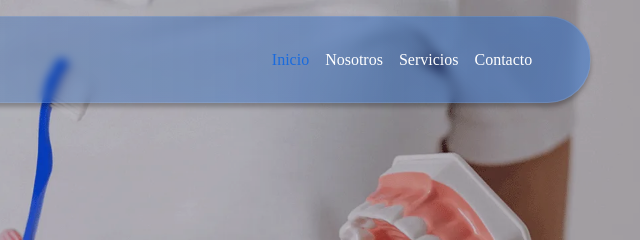
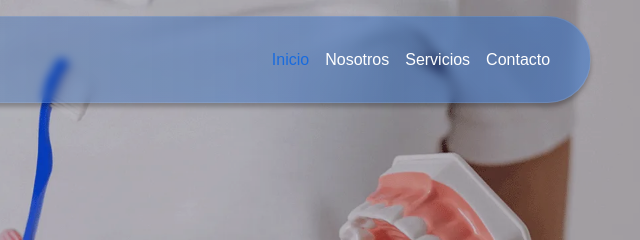
Before and after one commit to amijpg/SanaSonrisa, a plain HTML site: page index.html in a window 1280 px wide. Shown: the top 240 px of the page, 625-1265 px from the left. Drawn offline with nearby package versions, Linux system fonts and the light colour scheme; a web font is replaced by a local one.

Commit message:
Add files via upload

```diff
--- a/style.css
+++ b/style.css
@@ -23,7 +23,7 @@ body{
     margin-right: 5%;
 }
 .navbar{
-    font-family: 'ClashDisplay-Regular';
+    font-family: var(--font-display);
     position: absolute;
     margin-top: 1.25%;
     width: 90%;
@@ -64,7 +64,7 @@ body{
 
 .navbar .nav-link.active {
     color: var(--bs-blue);
-    font-family: 'ClashDisplay-Medium';
+    font-family: var(--font-display);
 
 }
 
```
